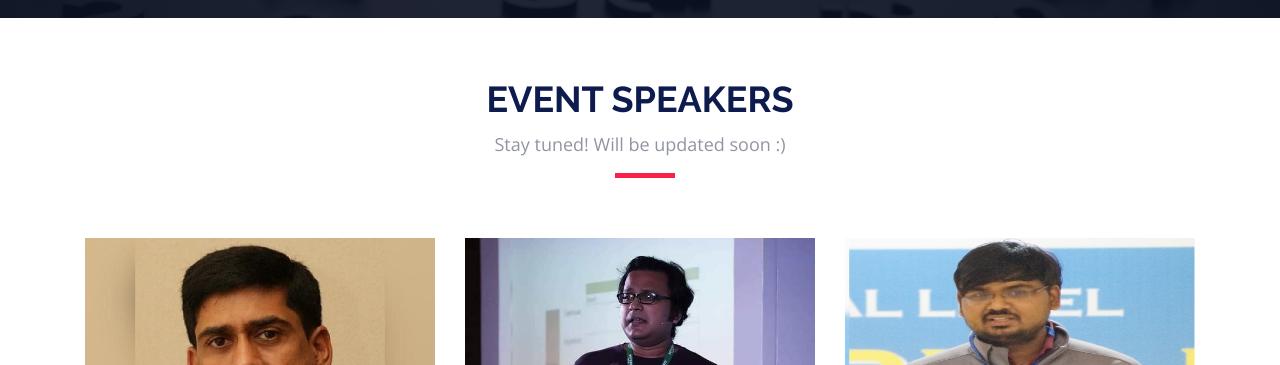
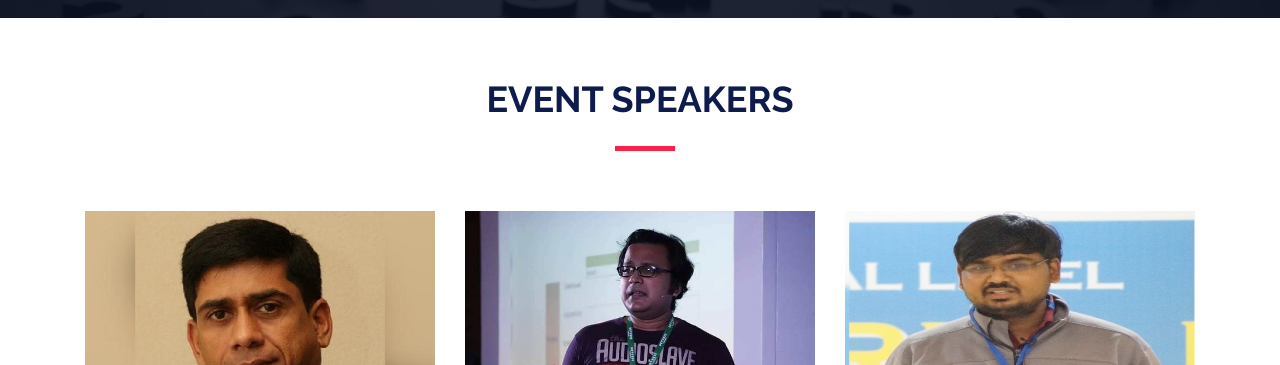
Before and after one commit to ieee-ju/mla, a plain HTML site: page index.html in a window 1280 px wide. Shown: the part 1060-1425 px from the top of the page. Drawn offline with nearby package versions, Linux system fonts and the light colour scheme; a script that the page names is missing.

Commit message:
Small Update

```diff
--- a/index.html
+++ b/index.html
@@ -113,7 +113,7 @@
       <div class="container">
         <div class="section-header">
           <h2>Event Speakers</h2>
-          <p>Stay tuned! Will be updated soon :)</p>
+          <!--<p>Stay tuned! Will be updated soon :)</p>-->
         </div>
 
         <div class="row">
```
